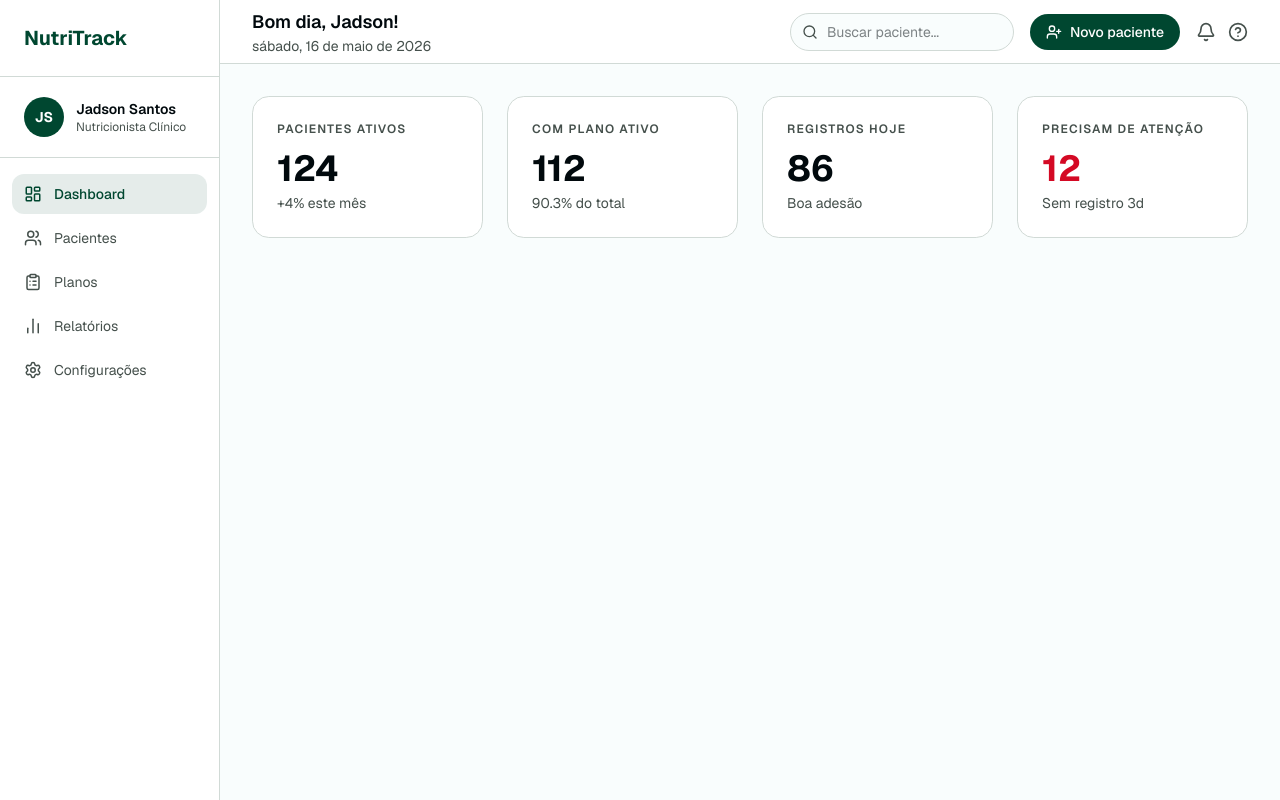
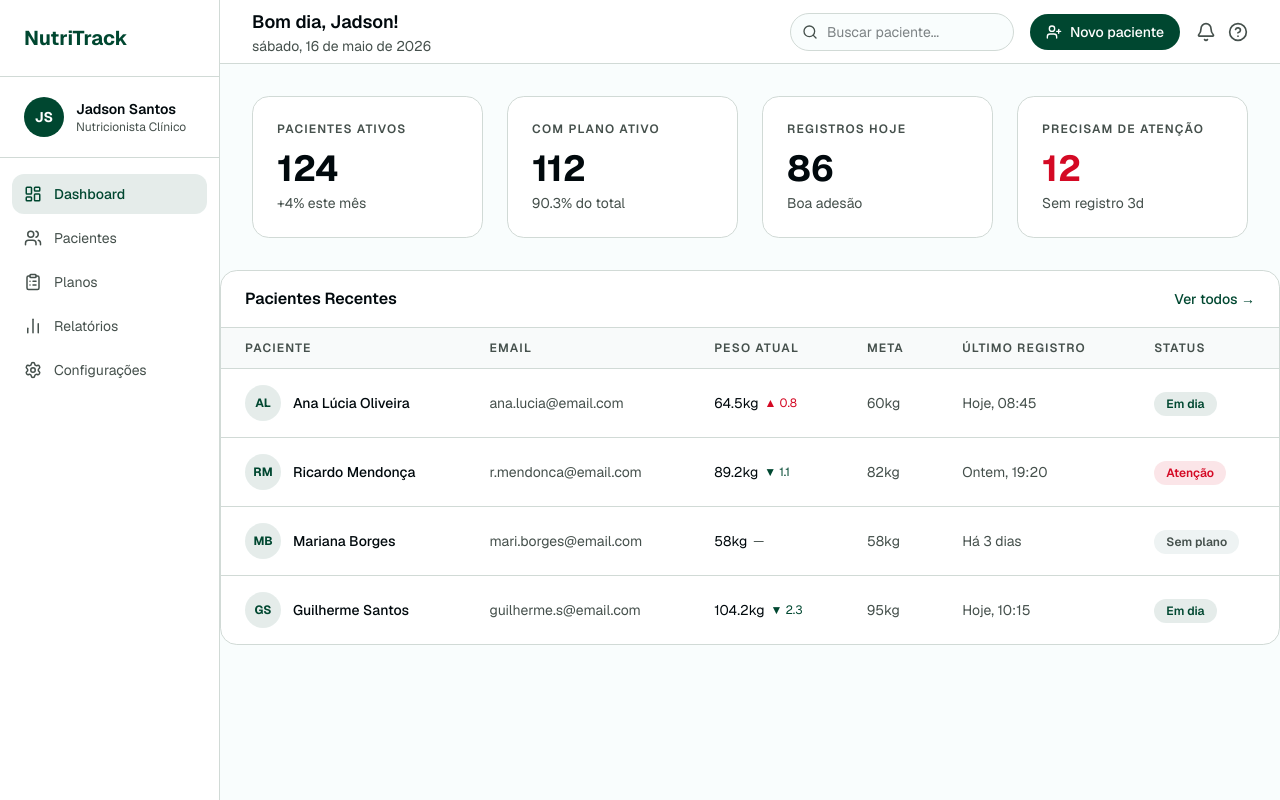
Before and after one commit to jadsonsantos/nutritrack, a Next.js app: page /dashboard in a window 1280 px wide. Built offline with nearby package versions, Linux system fonts and the light colour scheme.

Commit message:
feat: add PatientsTable component and integrate it into the dashboard for displaying recent patients

```diff
--- a/src/app/(nutricionista)/dashboard/page.tsx
+++ b/src/app/(nutricionista)/dashboard/page.tsx
@@ -1,7 +1,9 @@
+import PatientsTable from '@/components/nutricionista/PatientsTable'
 import { METRICAS } from '@/lib/mock-data'
 
 export default function DashboardPage() {
   return (
+    <>
       <div className="p-8 space-y-8">
         {/* Cards de métricas */}
         <div className="grid grid-cols-4 gap-6">
@@ -25,5 +27,7 @@ export default function DashboardPage() {
           ))}
         </div>
       </div>
+      <PatientsTable />
+    </>
   )
 }
--- /dev/null
+++ b/src/components/nutricionista/PatientsTable.tsx
@@ -0,0 +1,117 @@
+import { PACIENTES } from '@/lib/mock-data'
+
+const STATUS_ESTILO = {
+  'em-dia': 'bg-primary/10 text-primary',
+  atencao: 'bg-destructive/10 text-destructive',
+  'sem-plano': 'bg-muted text-muted-foreground',
+}
+
+const STATUS_LABEL = {
+  'em-dia': 'Em dia',
+  atencao: 'Atenção',
+  'sem-plano': 'Sem plano',
+}
+
+export default function PatientsTable() {
+  return (
+    <div className="bg-card border border-border rounded-xl overflow-hidden">
+      {/* Header da tabela */}
+      <div className="flex items-center justify-between px-6 py-4 border-b border-border">
+        <h2 className="font-semibold text-foreground">Pacientes Recentes</h2>
+        <button className="text-sm text-primary font-medium hover:underline">
+          Ver todos →
+        </button>
+      </div>
+
+      {/* Tabela */}
+      <table className="w-full text-sm">
+        <thead>
+          <tr className="border-b border-border bg-muted/40">
+            <th className="text-left px-6 py-3 text-xs font-semibold uppercase tracking-widest text-muted-foreground">
+              Paciente
+            </th>
+            <th className="text-left px-6 py-3 text-xs font-semibold uppercase tracking-widest text-muted-foreground">
+              Email
+            </th>
+            <th className="text-left px-6 py-3 text-xs font-semibold uppercase tracking-widest text-muted-foreground">
+              Peso atual
+            </th>
+            <th className="text-left px-6 py-3 text-xs font-semibold uppercase tracking-widest text-muted-foreground">
+              Meta
+            </th>
+            <th className="text-left px-6 py-3 text-xs font-semibold uppercase tracking-widest text-muted-foreground">
+              Último registro
+            </th>
+            <th className="text-left px-6 py-3 text-xs font-semibold uppercase tracking-widest text-muted-foreground">
+              Status
+            </th>
+          </tr>
+        </thead>
+        <tbody>
+          {PACIENTES.map((patient) => (
+            <tr
+              key={patient.id}
+              className="border-b border-border last:border-0 hover:bg-muted/30 transition-colors cursor-pointer"
+            >
+              {/* Avatar + nome */}
+              <td className="px-6 py-4">
+                <div className="flex items-center gap-3">
+                  <div className="w-9 h-9 rounded-full bg-primary/10 text-primary flex items-center justify-center text-xs font-bold shrink-0">
+                    {patient.iniciais}
+                  </div>
+                  <span className="font-medium text-foreground">
+                    {patient.nome}
+                  </span>
+                </div>
+              </td>
+
+              {/* Email */}
+              <td className="px-6 py-4 text-muted-foreground">
+                {patient.email}
+              </td>
+
+              {/* Peso atual + variação */}
+              <td className="px-6 py-4">
+                <div className="flex items-center gap-1.5">
+                  <span>{patient.pesoAtual}kg</span>
+                  {patient.variacao > 0 && (
+                    <span className="text-xs text-destructive">
+                      ▲ {patient.variacao}
+                    </span>
+                  )}
+                  {patient.variacao < 0 && (
+                    <span className="text-xs text-primary">
+                      ▼ {Math.abs(patient.variacao)}
+                    </span>
+                  )}
+                  {patient.variacao === 0 && (
+                    <span className="text-xs text-muted-foreground">—</span>
+                  )}
+                </div>
+              </td>
+
+              {/* Meta */}
+              <td className="px-6 py-4 text-muted-foreground">
+                {patient.pesoMeta}kg
+              </td>
+
+              {/* Último registro */}
+              <td className="px-6 py-4 text-muted-foreground">
+                {patient.ultimoRegistro}
+              </td>
+
+              {/* Status */}
+              <td className="px-6 py-4">
+                <span
+                  className={`text-xs font-semibold px-3 py-1 rounded-full ${STATUS_ESTILO[patient.status]}`}
+                >
+                  {STATUS_LABEL[patient.status]}
+                </span>
+              </td>
+            </tr>
+          ))}
+        </tbody>
+      </table>
+    </div>
+  )
+}
```
Lines whose indentation alone changed are shown as unchanged.
